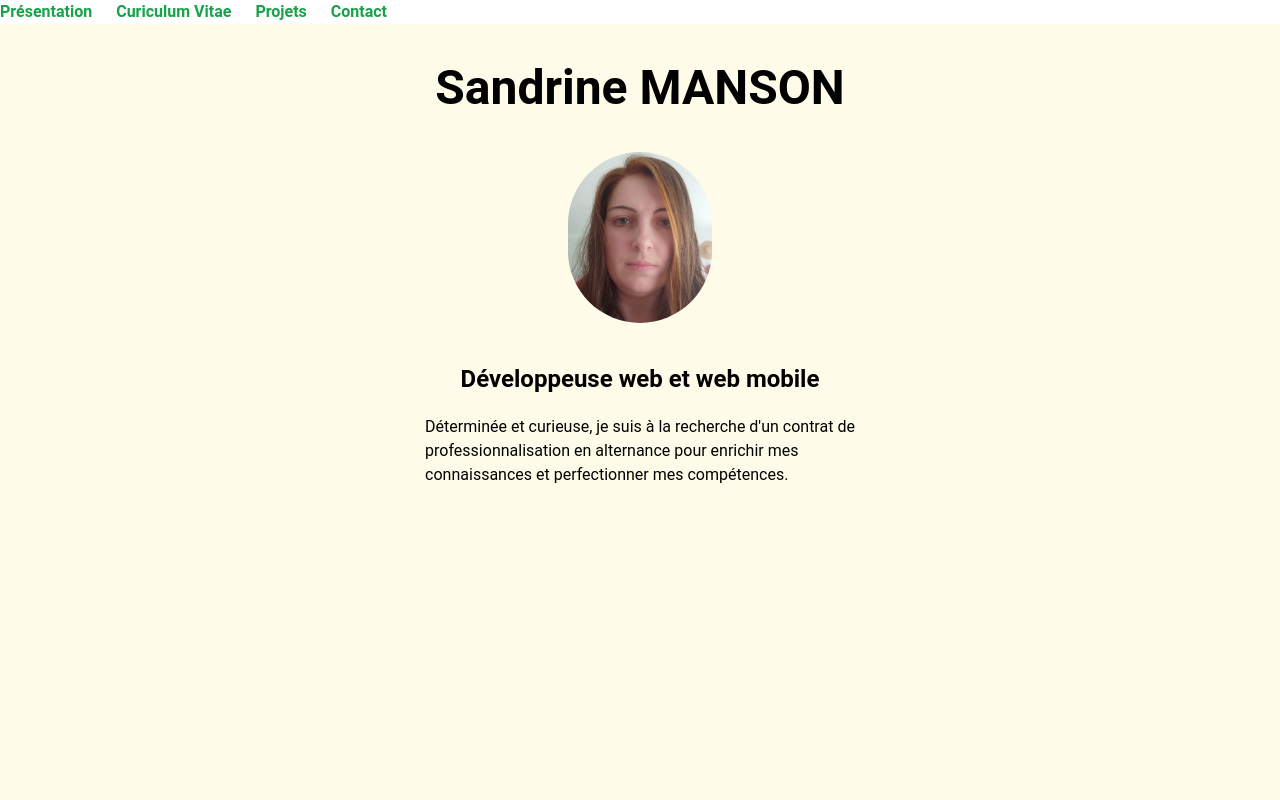
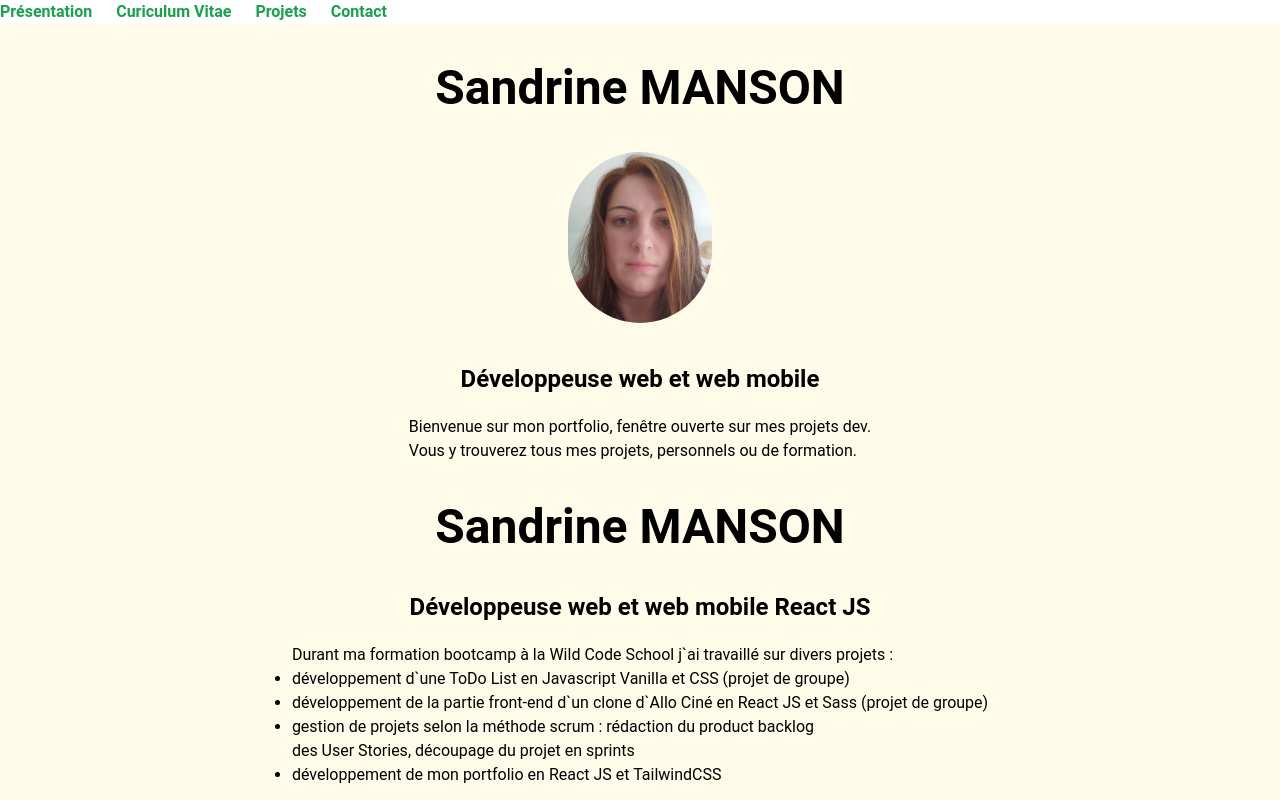
Before and after one commit to SandrineM-design/SandrineM-design.github.io, a React (Vite) app: page / in a window 1280 px wide. Shown: the top 800 px of the page. Built offline with nearby package versions, Linux system fonts and the light colour scheme.

Commit message:
modification home page

```diff
--- a/src/components/Presentation.jsx
+++ b/src/components/Presentation.jsx
@@ -1,5 +1,6 @@
 import React from "react";
 import photo from "../assets/Sandrine.jpg";
+import Curiculum from "../pages/Curiculum";
 
 function Presentation() {
   return (
@@ -16,10 +17,10 @@ function Presentation() {
         Développeuse web et web mobile
       </h2>
       <p className="mt-5 vhitespace-norma bg-yellow-50l">
-        Déterminée et curieuse, je suis à la recherche d'un contrat de <br />
-        professionnalisation en alternance pour enrichir mes <br />
-        connaissances et perfectionner mes compétences.
+        Bienvenue sur mon portfolio, fenêtre ouverte sur mes projets dev. <br />
+        Vous y trouverez tous mes projets, personnels ou de formation. <br />
       </p>
+      <Curiculum />
     </div>
   );
 }
```
